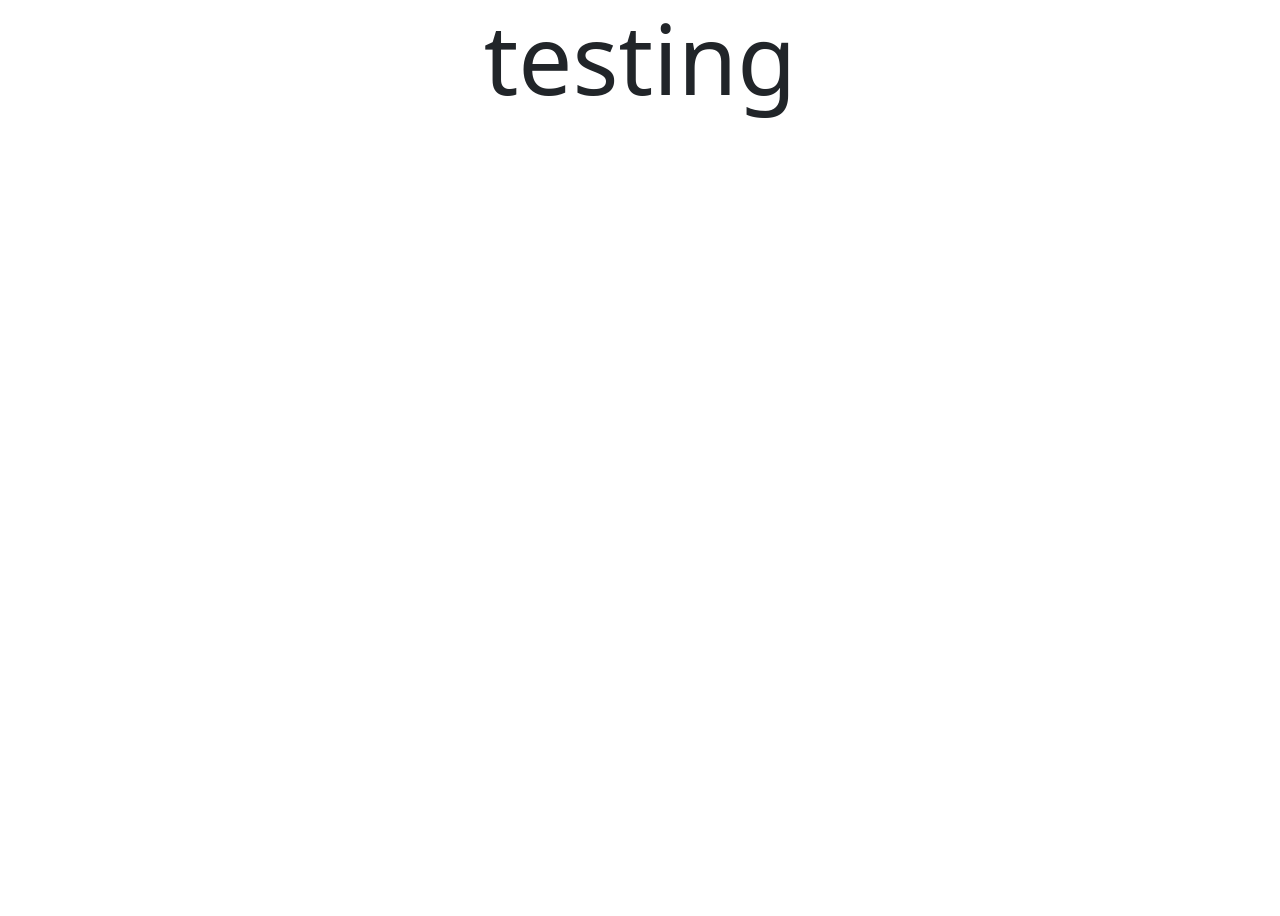
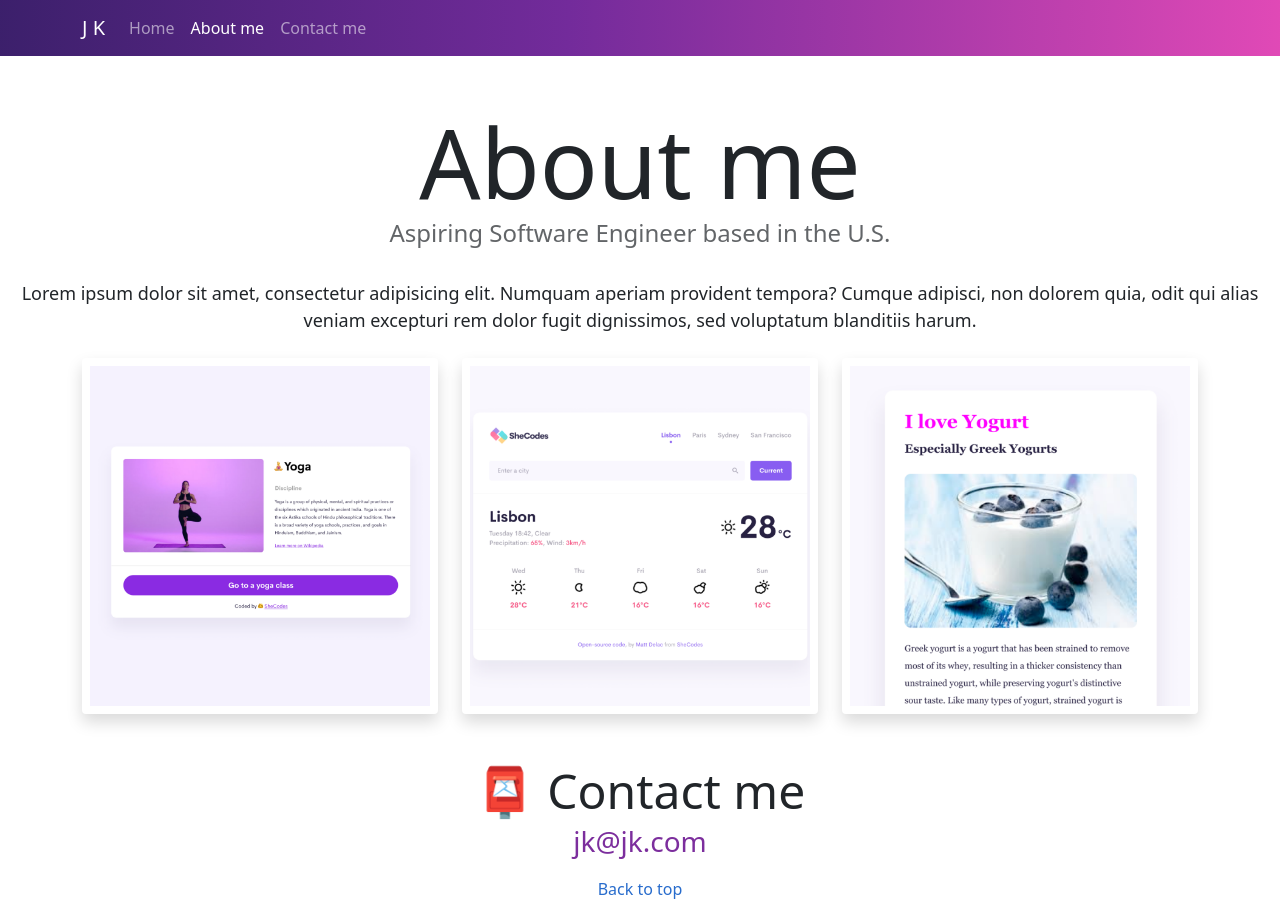
Before and after one commit to jiakjiak/responsive-multiple-pages-site, a plain HTML site: page about.html in a window 1280 px wide. Before the commit the page ends 800 px from the top, so only its background shows below. Drawn offline with nearby package versions, Linux system fonts and the light colour scheme.

Commit message:
added content to page

```diff
--- a/about.html
+++ b/about.html
@@ -19,6 +19,68 @@
     <title>Document</title>
   </head>
   <body>
-    <h1>testing</h1>
+    <nav class="navbar navbar-expand-lg navbar-dark bg-dark text-white sticky-top menu">
+      <div class="container">
+        <a
+          class="navbar-brand"
+          href="index.html"
+          >J K</a
+        >
+        <button
+          class="navbar-toggler"
+          type="button"
+          data-bs-toggle="collapse"
+          data-bs-target="#navbarNav"
+          aria-controls="navbarNav"
+          aria-expanded="false"
+          aria-label="Toggle navigation"
+        >
+          <span class="navbar-toggler-icon"></span>
+        </button>
+        <div class="collapse navbar-collapse" id="navbarNav">
+          <ul class="navbar-nav">
+            <li class="nav-item">
+              <a class="nav-link home-link" href="index.html">Home</a>
+            </li>
+            <li class="nav-item">
+              <a class="nav-link active about-link aria-current="page" href="about.html">About me</a>
+            </li>
+            <li class="nav-item">
+              <a class="nav-link contact-link" href="about.html#contact"
+                >Contact me</a
+              >
+            </li>
+          </ul>
+        </div>
+      </div>
+    </nav>
+    <h1 class="mt-5">About me</h1>
+    <h3>Aspiring Software Engineer based in the U.S.</h3><br/>
+    <p class="p-2">
+      Lorem ipsum dolor sit amet, consectetur adipisicing elit. Numquam aperiam
+      provident tempora? Cumque adipisci, non dolorem quia, odit qui alias
+      veniam excepturi rem dolor fugit dignissimos, sed voluptatum blanditiis
+      harum.
+    </p>
+    <div class="container">
+        <div class="row">
+            <div class="col-sm-4">
+              <img src="images/yoga.png" class="img-fluid rounded shadow p-2" />
+            </div>
+            <div class="col-sm-4">
+              <img src="images/weather.png" class="img-fluid rounded shadow p-2" />
+            </div>
+            <div class="col-sm-4">
+              <img src="images/yogurt.png" class="img-fluid rounded shadow p-2" />
+            </div>
+          </div>
+    </div>
+    <div id="contact" class="mt-5">
+      <h2>📮 Contact me</h2>
+      <a href="mailto:jiarules@gmail.com" class="email-link">
+        jk@jk.com
+      </a>
+    <a href="about.html#top" class="footer-link">Back to top</a>
+    </div>
   </body>
 </html>
```
